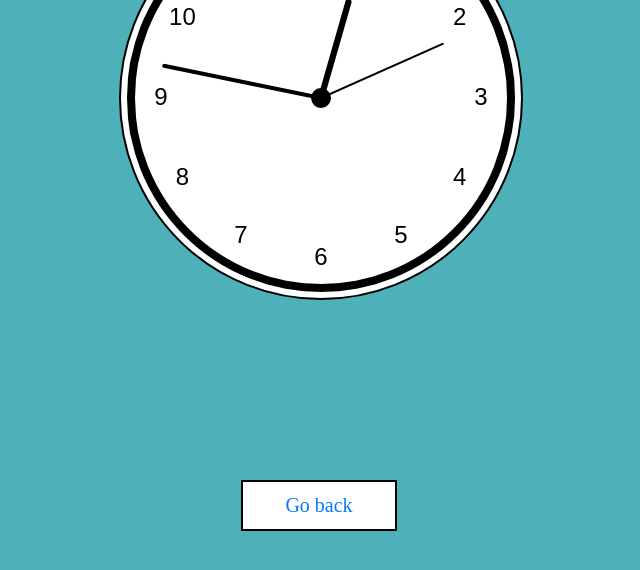
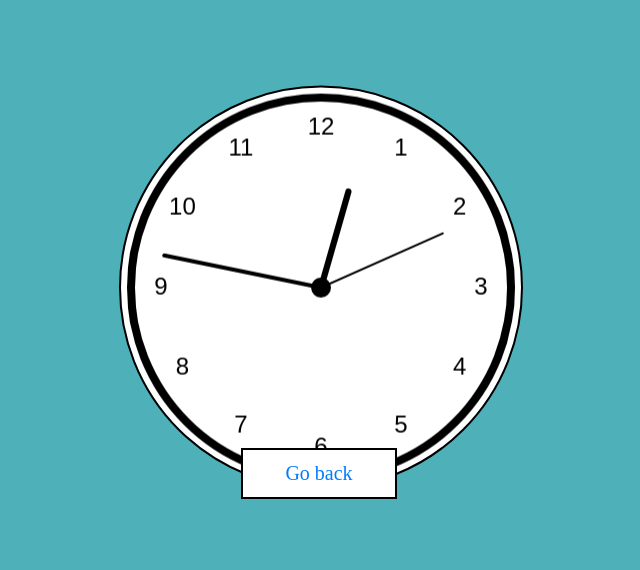
Before and after one commit to PiwkoO/sieci-gan, a website: page analog-clock.html in a window 1280 px wide. Shown: the whole page, without its empty margins (321-961 px from the left). Drawn offline with Linux system fonts and the light colour scheme.

Commit message:
Update styles.css

```diff
--- a/styles.css
+++ b/styles.css
@@ -48,7 +48,7 @@ h2 {
   position: relative;
   display: block;
   padding: 12px;
-  margin: 64px auto;
+  margin: 32px auto;
   border: 2px solid black;
   text-align: center;
   background-color: white;
@@ -175,7 +175,7 @@ button {
 
 #clockContainer {
   position: relative;
-  transform: rotate(90deg) translateX(25%);
+  transform: rotate(90deg) translateX(40%);
 }
 
 #clockCanvas {
```
